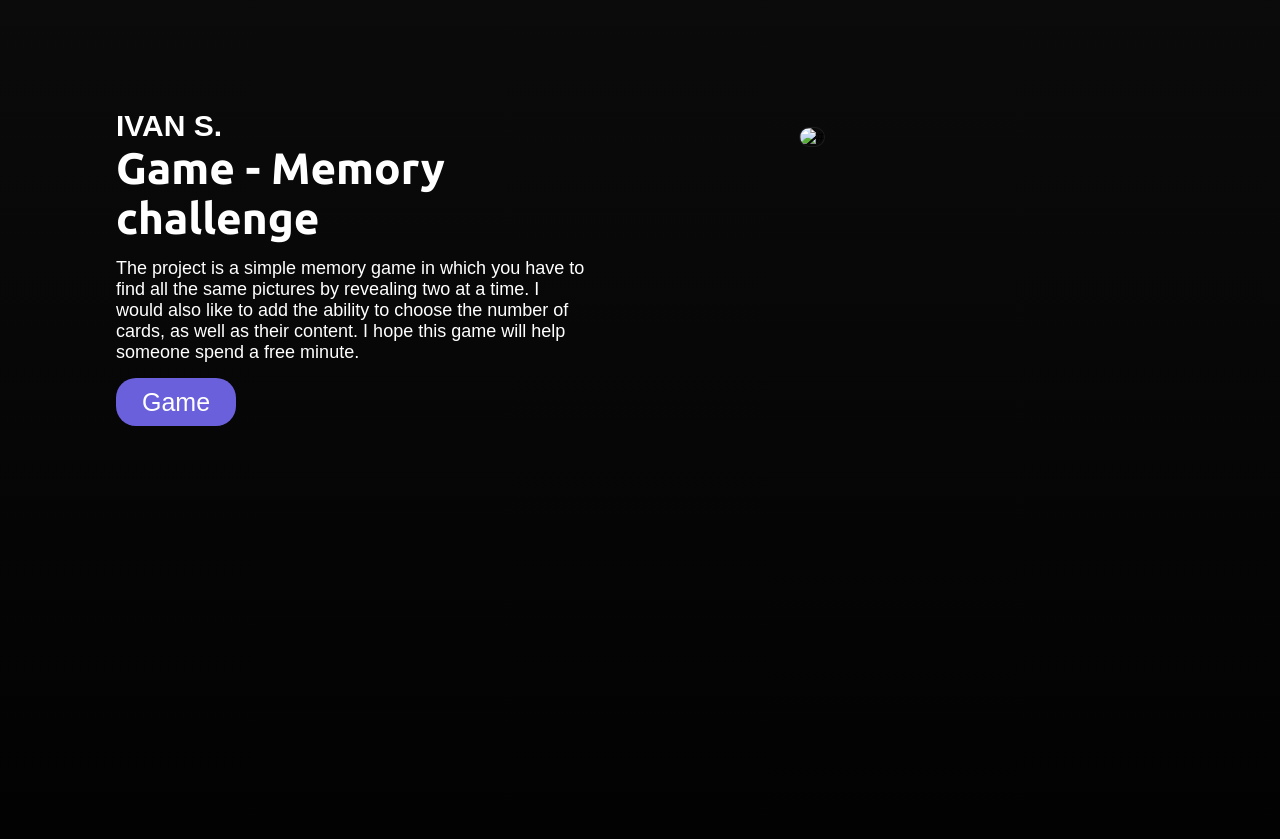
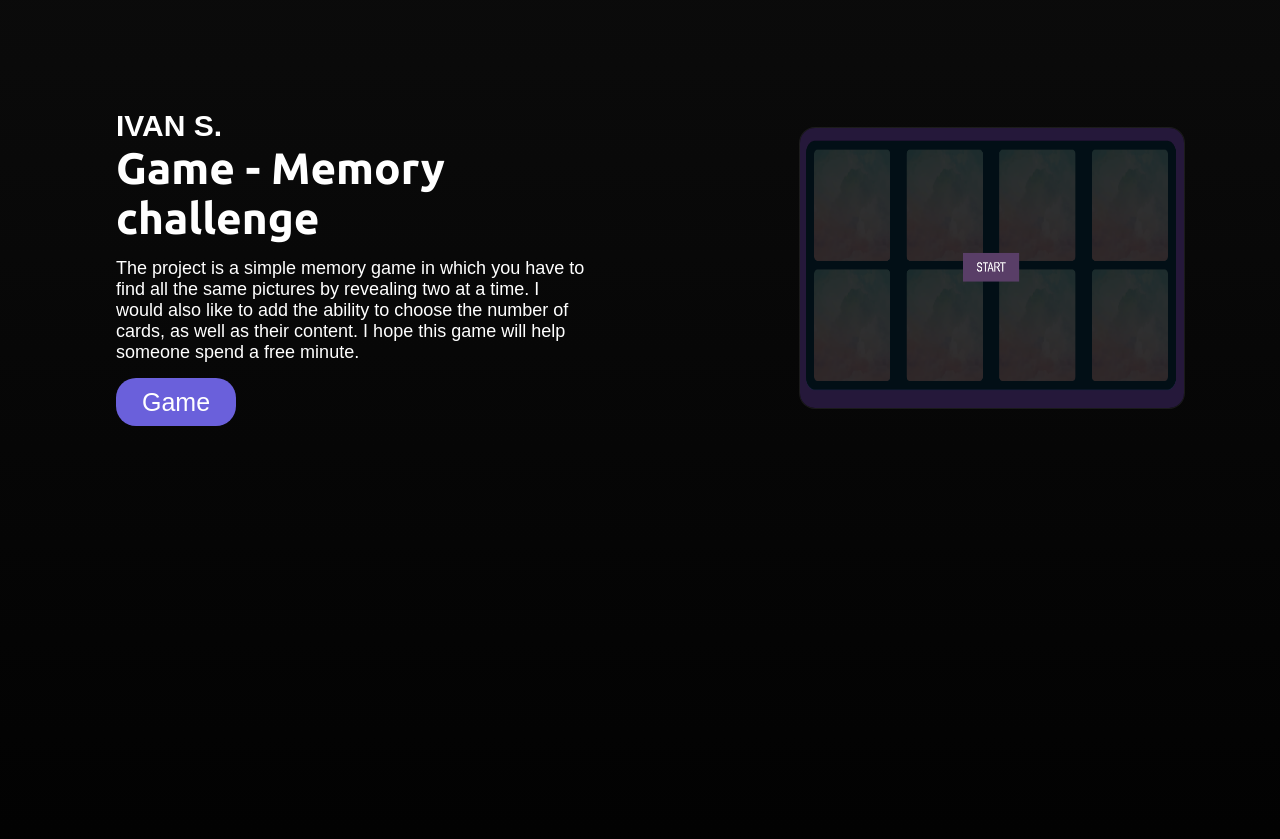
Before and after one commit to KirGold/WEBDEV-project, a plain HTML site: page index.html in a window 1280 px wide. Shown: the part 2240-3079 px from the top of the page. Drawn offline with Linux system fonts and the light colour scheme; a web font is replaced by a local one.

Commit message:
Update index.html Shch game img

```diff
--- a/index.html
+++ b/index.html
@@ -114,7 +114,7 @@
                 </a>
             </div>
             <div class="k-main__block-img">
-                <img  src="" alt="#">
+                <img  src="./k-img/memGame.png" alt="#">
             </div>
         </div>
     </main>
```
